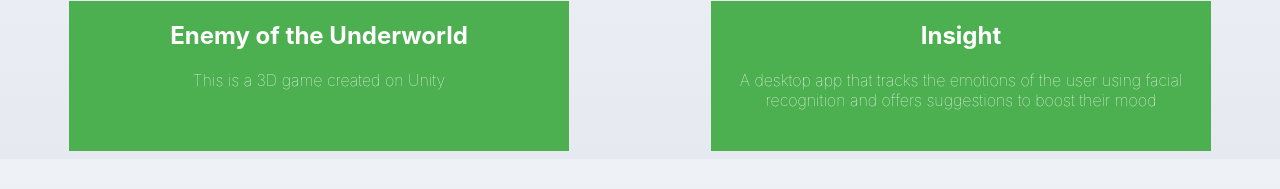
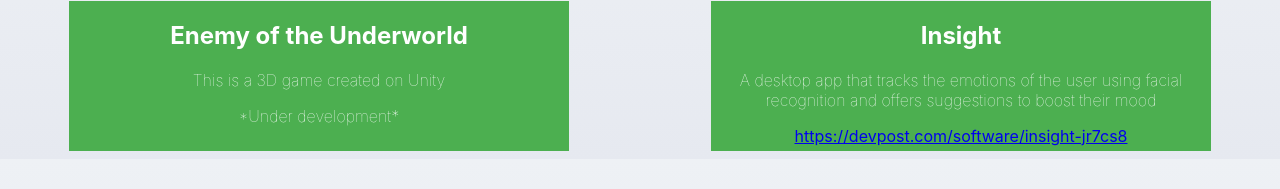
Before and after one commit to Jaidev0077/Jaidev0077.github.io, a plain HTML site: page projects.html in a window 1280 px wide. Shown: the part 161-350 px from the top of the page. Drawn offline with Linux system fonts and the light colour scheme.

Commit message:
updated resume

```diff
--- a/projects.html
+++ b/projects.html
@@ -16,7 +16,7 @@
                 <a class="current" href="projects.html"><li>My Projects</li></a>
                 <a href="Resume.pdf"><li>Resume</li></a>
                 <a href="https://www.linkedin.com/in/jaidev-gopakumar-86a004195/"><li>LinkedIn</li></a>
-                <a href="https://github.com/Jaidev0077"><li>GitHub</li></a>
+                <a  href="https://github.com/Jaidev0077"><li>GitHub</li></a>
             </ul>
         </nav>
     </header>
@@ -24,12 +24,14 @@
     <div>
         <h2>Enemy of the Underworld</h2>
         <p>This is a 3D game created on Unity</p>
+        <p>*Under development*</p>
     </div>
     <div>
         <h2>Insight</h2>
         <p>
             A desktop app that tracks the emotions of the user using
             facial recognition and offers suggestions to boost their mood
+            <li style="list-style-type: none;"  id="link"><a href="https://devpost.com/software/insight-jr7cs8">https://devpost.com/software/insight-jr7cs8</a></li>
         </p>
     </div>
 </div>
--- a/style.css
+++ b/style.css
@@ -135,7 +135,12 @@ nav li{
     color: white;
     font-weight: 100;
 }
-
+#link {
+    list-style-type: none;
+    list-style: none;
+    text-align: center;
+    color: #d1dbe4;
+}
 /*About me items*/
 .about{
     display: grid;
```
Also changed, not shown: 1 other file.
